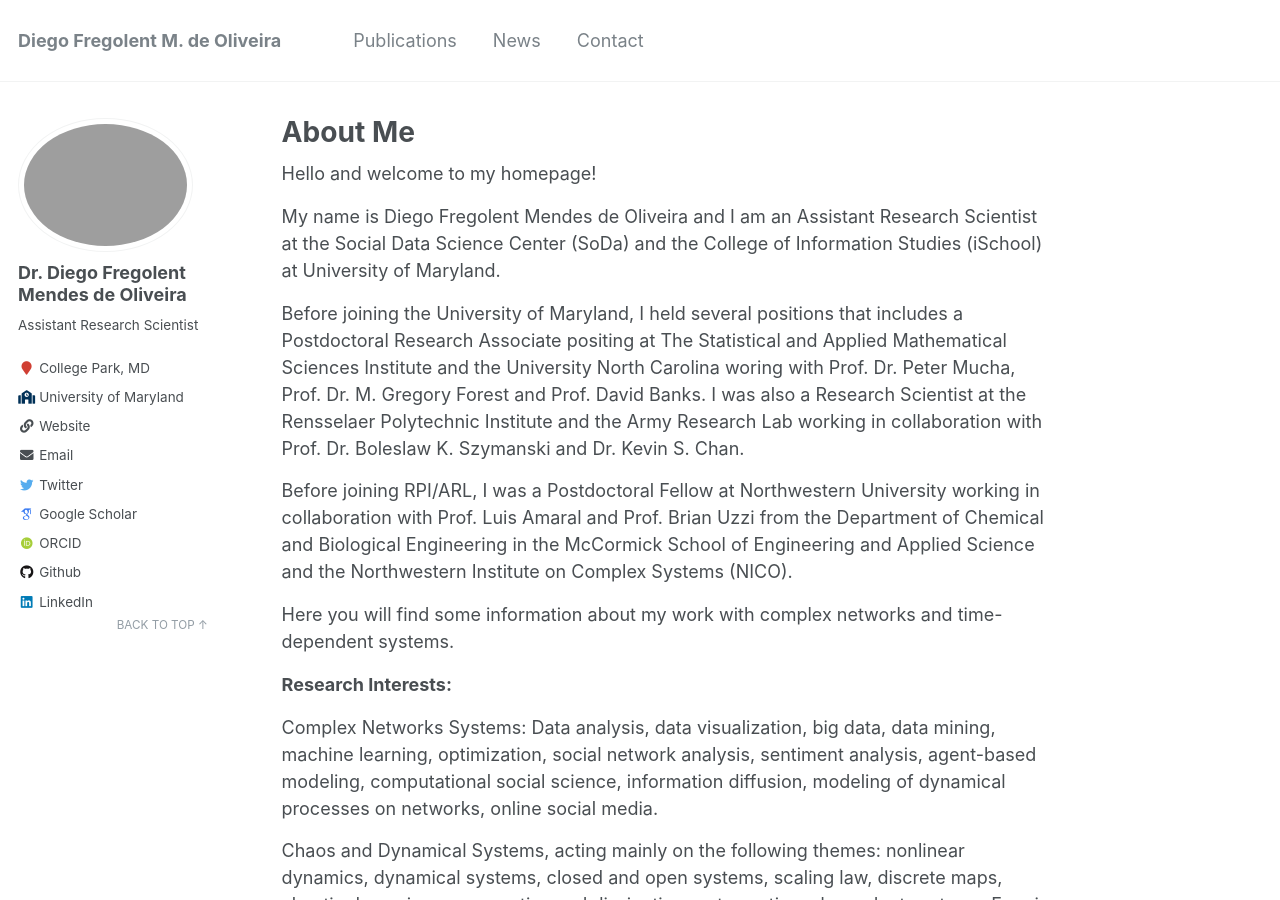
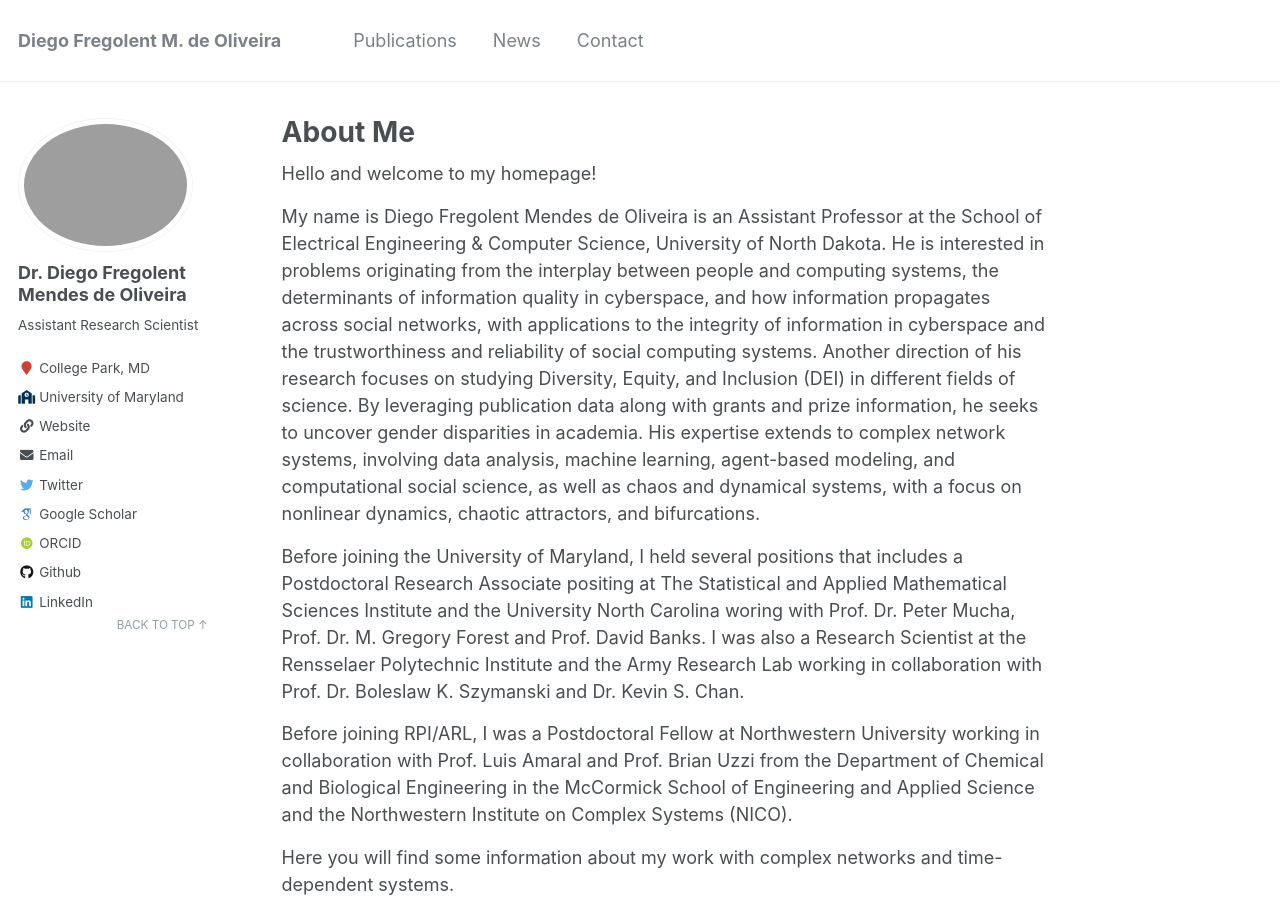
Before and after one commit to fregolente/fregolente.github.io, a Jekyll site: the page built from _pages/about.md, in a window 1280 px wide and 900 px high. Built offline with Jekyll 4.4.1, drawn with Linux system fonts in a browser that asks for light colours; some web fonts are replaced.

Commit message:
Update about.md

```diff
--- a/_pages/about.md
+++ b/_pages/about.md
@@ -14,7 +14,7 @@ blogger-color: "#F37100"
 
 Hello and welcome to my homepage!
 
-My name is Diego Fregolent Mendes de Oliveira and I am an Assistant Research Scientist at the Social Data Science Center (SoDa) and the College of Information Studies (iSchool) at University of Maryland.
+My name is Diego Fregolent Mendes de Oliveira is an Assistant Professor at the School of Electrical Engineering & Computer Science, University of North Dakota. He is interested in problems originating from the interplay between people and computing systems, the determinants of information quality in cyberspace, and how information propagates across social networks, with applications to the integrity of information in cyberspace and the trustworthiness and reliability of social computing systems. Another direction of his research focuses on studying Diversity, Equity, and Inclusion (DEI) in different fields of science. By leveraging publication data along with grants and prize information, he seeks to uncover gender disparities in academia. His expertise extends to complex network systems, involving data analysis, machine learning, agent-based modeling, and computational social science, as well as chaos and dynamical systems, with a focus on nonlinear dynamics, chaotic attractors, and bifurcations.
 
 Before joining the University of Maryland, I held several positions that includes a Postdoctoral Research Associate positing at The Statistical and Applied Mathematical Sciences Institute and the University North Carolina woring with Prof. Dr. Peter Mucha, Prof. Dr. M. Gregory Forest and Prof. David Banks. I was also a Research Scientist at the Rensselaer Polytechnic Institute and the Army Research Lab working in collaboration with Prof. Dr. Boleslaw K. Szymanski and Dr. Kevin S. Chan.
 
```
